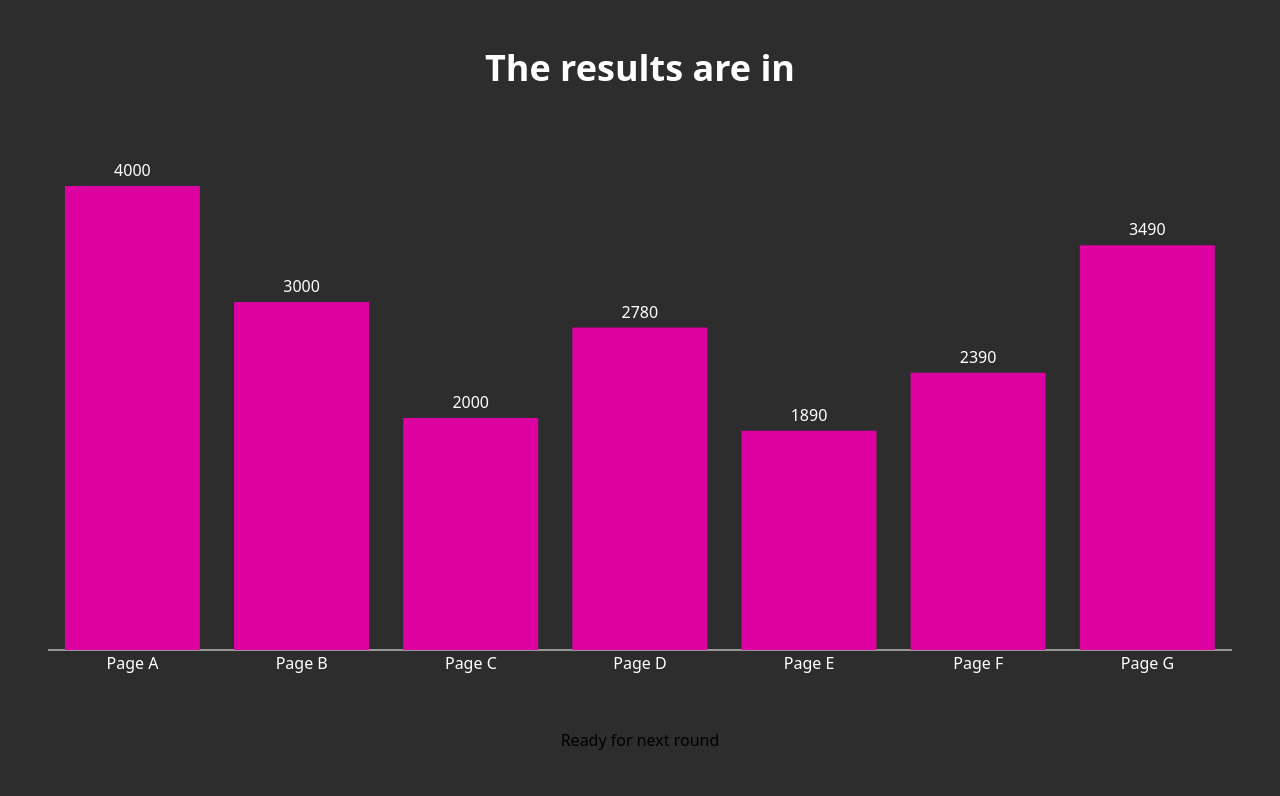
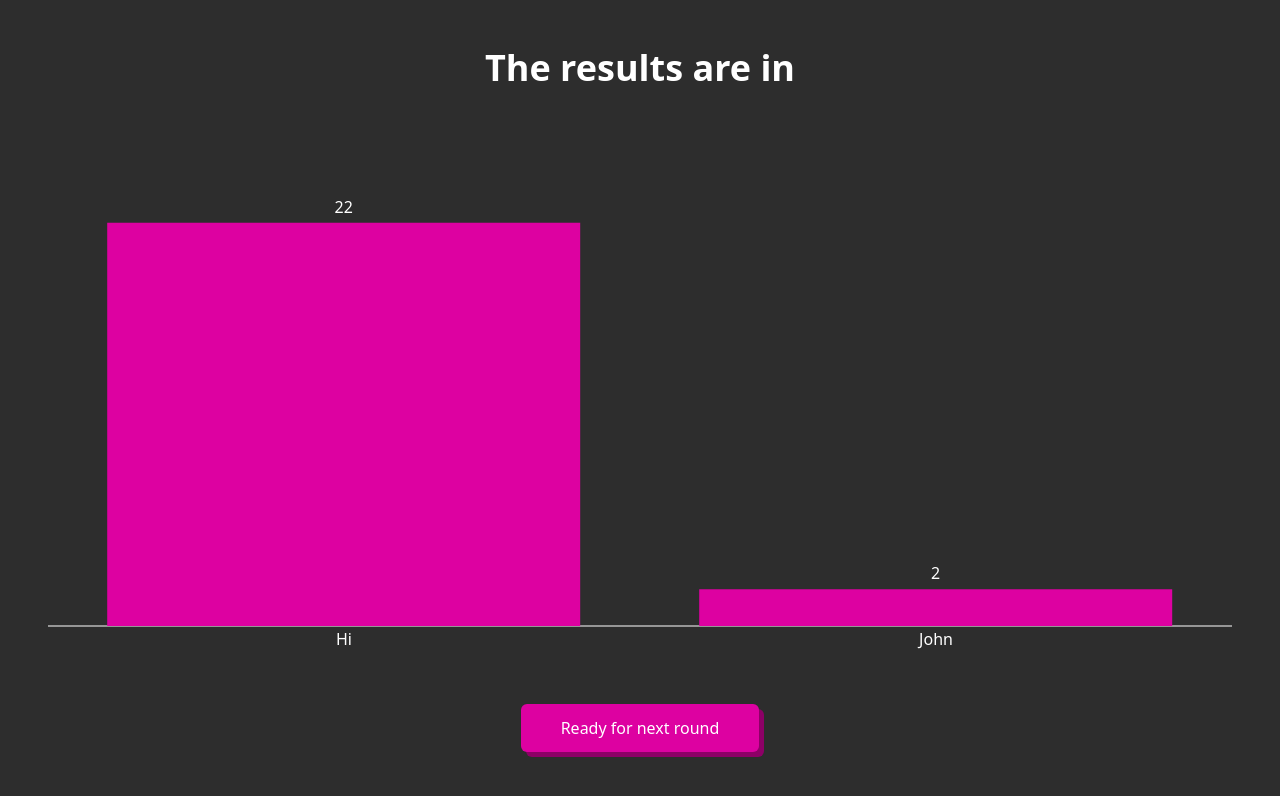
Before and after one commit to futu-sto-tech/gif-me-an-answer-client, a Next.js app: page /result in a window 1280 px wide. Shown: the top 796 px of the page. Built offline with nearby package versions, Linux system fonts and the light colour scheme.

Commit message:
Connect data pipeline for results

```diff
--- a/src/components/ResultChart.tsx
+++ b/src/components/ResultChart.tsx
@@ -1,45 +1,21 @@
 import React from 'react';
 import { Bar, BarChart, CartesianGrid, LabelList, ResponsiveContainer, XAxis } from 'recharts';
 
-// interface IBarChartProps {
-//   gameState: Game;
-// }
+interface IResultChartProps {
+  data: { playerName: string; points: number }[];
+}
 
-const DATA = [
-  {
-    'name': 'Page A',
-    'value': 4000,
-  },
-  {
-    'name': 'Page B',
-    'value': 3000,
-  },
-  {
-    'name': 'Page C',
-    'value': 2000,
-  },
-  {
-    'name': 'Page D',
-    'value': 2780,
-  },
-  {
-    'name': 'Page E',
-    'value': 1890,
-  },
-  {
-    'name': 'Page F',
-    'value': 2390,
-  },
-  {
-    'name': 'Page G',
-    'value': 3490,
-  },
-];
+const ResultChart: React.FC<IResultChartProps> = ({ data }) => {
+  const sanitisedData = data
+    .map((d) => ({
+      name: d.playerName,
+      value: d.points,
+    }))
+    .sort((a, b) => b.value - a.value);
 
-const ResultChart: React.FC = () => {
   return (
     <ResponsiveContainer>
-      <BarChart data={DATA} margin={{ top: 50 }}>
+      <BarChart data={sanitisedData} margin={{ top: 50 }}>
         <CartesianGrid vertical={false} horizontal={false} />
         <XAxis dataKey="name" tickLine={false} stroke="white" />
 
--- a/src/pages/result/index.tsx
+++ b/src/pages/result/index.tsx
@@ -1,7 +1,14 @@
 import FinalResultsScreen from '../../screens/final-results';
 
+const DUMMY_GAME_DATA = {
+  players: [
+    { name: 'Hi', points: 22 },
+    { name: 'John', points: 2 },
+  ],
+};
+
 const ResultPage: React.FC = () => {
-  return <FinalResultsScreen />;
+  return <FinalResultsScreen game={DUMMY_GAME_DATA} />;
 };
 
 export default ResultPage;
--- a/src/screens/final-results.tsx
+++ b/src/screens/final-results.tsx
@@ -1,3 +1,4 @@
+import Button from 'components/Button';
 import ResultChart from 'components/ResultChart';
 import { useState } from 'react';
 import { Game, Player } from 'types';
@@ -7,17 +8,22 @@ interface IFinalResultsScreenProps {
   player: Player;
 }
 
-const FinalResultsScreen: React.FC<IFinalResultsScreenProps> = () => {
+const FinalResultsScreen: React.FC<IFinalResultsScreenProps> = ({ game, player }) => {
   const handleSubmit = () => {
     console.log('clicked ready for next round');
   };
 
+  const resultData = game.players.map((p) => ({
+    playerName: p.name,
+    points: p.points,
+  }));
+
   return (
     <div className="flex flex-col items-center p-12 space-y-12 h-screen">
       <h1 className="text-4xl font-bold text-white">The results are in</h1>
-      <ResultChart />
+      <ResultChart data={resultData} />
       <form className="space-y-12" onSubmit={handleSubmit}>
-        <button type="submit">Ready for next round</button>
+        <Button type="submit" buttonText="Ready for next round" />
       </form>
     </div>
   );
```
